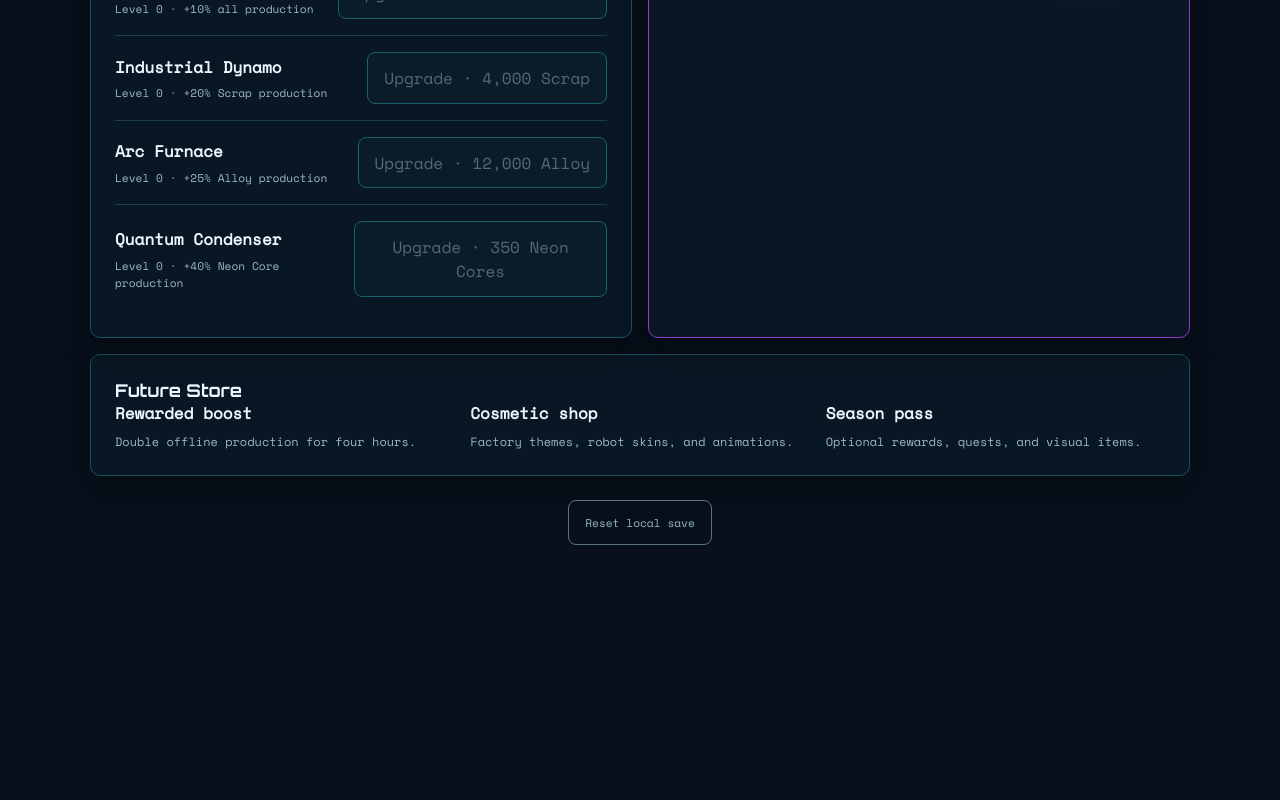
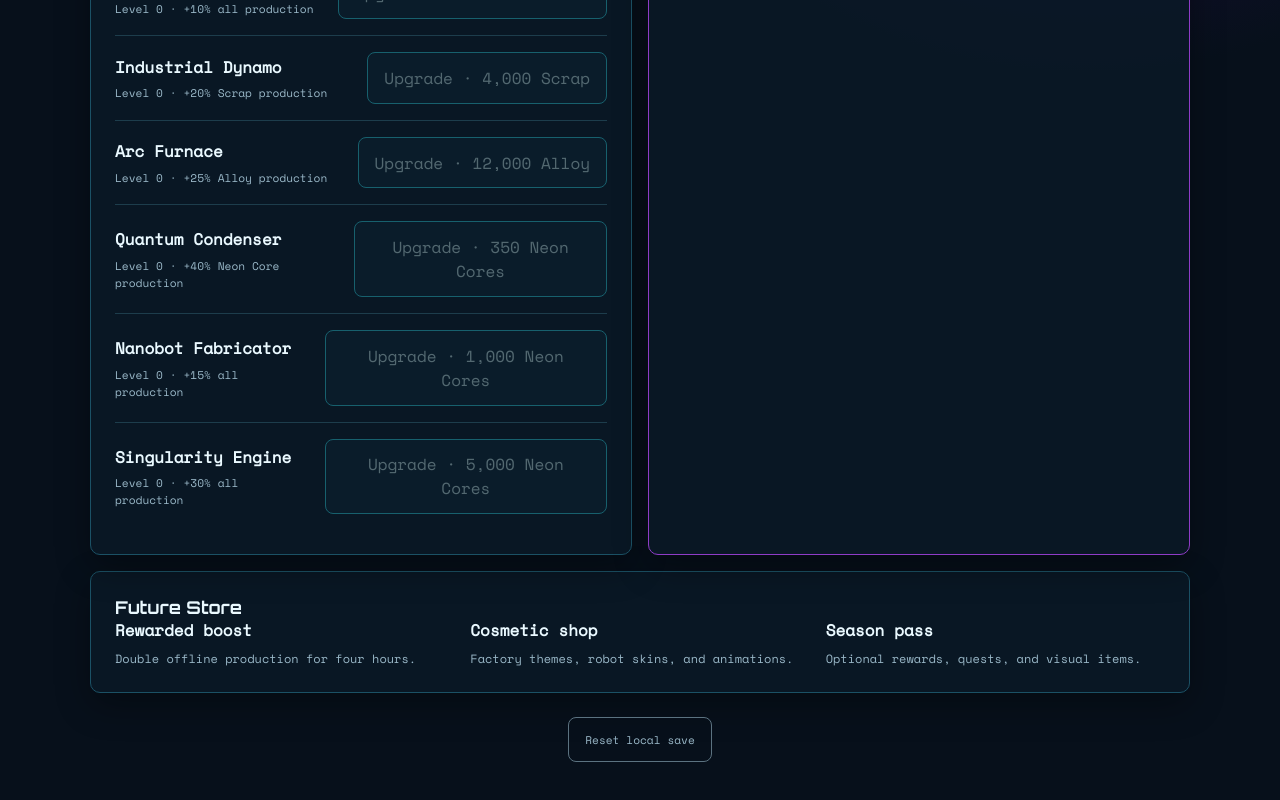
Before and after one commit to solaradex/neon-foundry, a React (Vite) app: page / in a window 1280 px wide. Shown: the part 1057-1857 px from the top of the page. Before the commit the page ends 1682 px from the top, so only its background shows below. Built offline with nearby package versions, Linux system fonts and the light colour scheme.

Commit message:
Complete advanced upgrade tier

```diff
--- a/src/App.tsx
+++ b/src/App.tsx
@@ -12,6 +12,8 @@ import {
   dynamoCost,
   furnaceCost,
   initialState,
+  nanobotCost,
+  singularityCost,
   prestigeCost,
   recyclerCost,
   resonatorCost,
@@ -58,6 +60,8 @@ function loadSession(): LoadedSession {
       dynamoLevel: saved.dynamoLevel ?? 0,
       arcFurnaceLevel: saved.arcFurnaceLevel ?? 0,
       quantumLevel: saved.quantumLevel ?? 0,
+      nanobotLevel: saved.nanobotLevel ?? 0,
+      singularityLevel: saved.singularityLevel ?? 0,
     };
 
     const offlineSeconds = getOfflineSeconds(previousState);
@@ -250,6 +254,28 @@ export default function App() {
     }));
   }
 
+  function buyNanobot() {
+    const cost = nanobotCost(game.nanobotLevel);
+    if (game.cores < cost) return;
+
+    setGame((current) => ({
+      ...current,
+      cores: current.cores - cost,
+      nanobotLevel: current.nanobotLevel + 1,
+    }));
+  }
+
+  function buySingularity() {
+    const cost = singularityCost(game.singularityLevel);
+    if (game.cores < cost) return;
+
+    setGame((current) => ({
+      ...current,
+      cores: current.cores - cost,
+      singularityLevel: current.singularityLevel + 1,
+    }));
+  }
+
   function buyCoreSynth() {
     const cost = coreSynthCost(game.coreSynthLevel);
     if (!coreSynthUnlocked || game.alloy < cost) return;
@@ -435,6 +461,24 @@ export default function App() {
             disabled={game.cores < quantumCost(game.quantumLevel)}
             onClick={buyQuantum}
           />
+
+          <Upgrade
+            title="Nanobot Fabricator"
+            subtitle={`Level ${game.nanobotLevel} · +15% all production`}
+            cost={nanobotCost(game.nanobotLevel)}
+            currency="Neon Cores"
+            disabled={game.cores < nanobotCost(game.nanobotLevel)}
+            onClick={buyNanobot}
+          />
+
+          <Upgrade
+            title="Singularity Engine"
+            subtitle={`Level ${game.singularityLevel} · +30% all production`}
+            cost={singularityCost(game.singularityLevel)}
+            currency="Neon Cores"
+            disabled={game.cores < singularityCost(game.singularityLevel)}
+            onClick={buySingularity}
+          />
         </article>
 
         <article className="panel accent">
```
